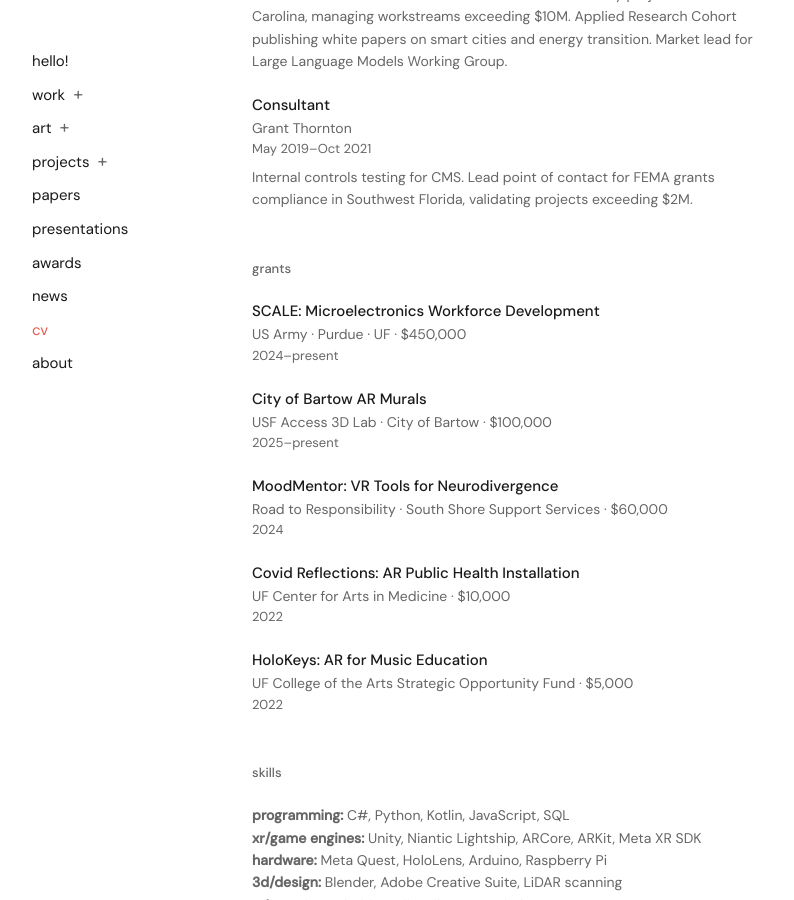
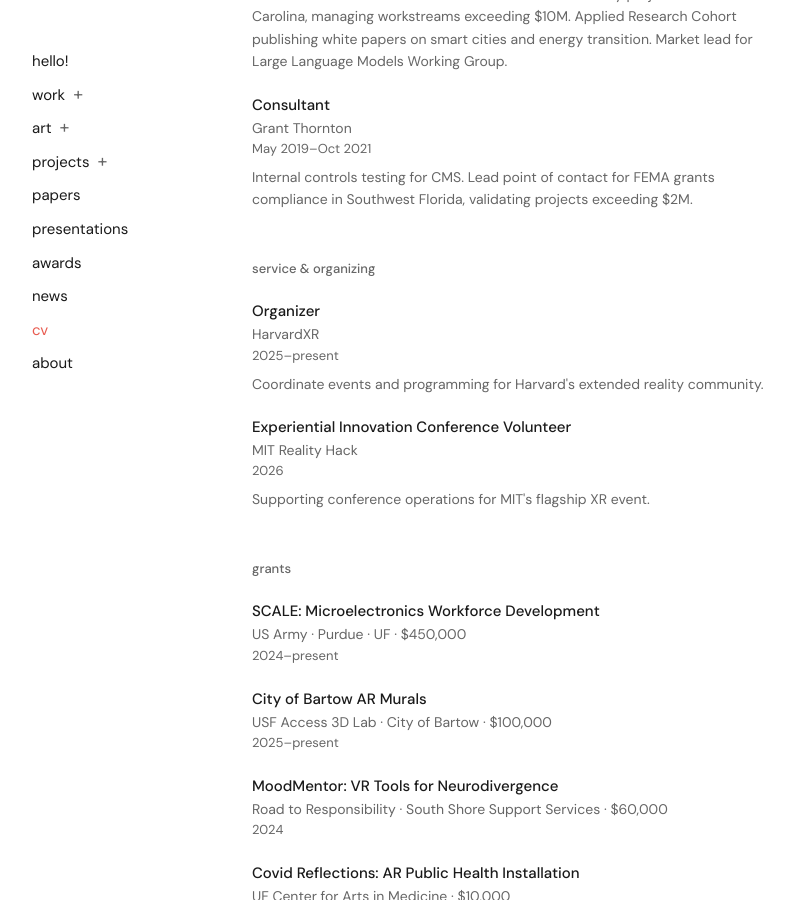
Before and after one commit to austin-from-ais/austinstanbury, a Jekyll site: the page built from cv.html, in a window 1280 px wide and 900 px high, scrolled down 844 px. Shown: the whole window, without its empty margins (16-810 px from the left). Built offline with Jekyll 4.4.1, drawn with Linux system fonts in a browser that asks for light colours.

Commit message:
Add service & organizing section to CV page
HarvardXR organizer role (linked to profile) and MIT Reality
Hack conference volunteer role.

Co-Authored-By: Claude Opus 4.7 (1M context) <noreply@anthropic.com>

```diff
--- a/cv.html
+++ b/cv.html
@@ -49,6 +49,22 @@ permalink: /cv/
 </div>
 
 <div class="cv-section">
+    <h2>service & organizing</h2>
+    <div class="cv-entry">
+        <p class="cv-entry-title">Organizer</p>
+        <p class="cv-entry-org"><a href="https://www.harvardxr.com/people/austin-stanbury" target="_blank">HarvardXR</a></p>
+        <p class="cv-entry-date">2025–present</p>
+        <p class="cv-entry-desc">Coordinate events and programming for Harvard's extended reality community.</p>
+    </div>
+    <div class="cv-entry">
+        <p class="cv-entry-title">Experiential Innovation Conference Volunteer</p>
+        <p class="cv-entry-org">MIT Reality Hack</p>
+        <p class="cv-entry-date">2026</p>
+        <p class="cv-entry-desc">Supporting conference operations for MIT's flagship XR event.</p>
+    </div>
+</div>
+
+<div class="cv-section">
     <h2>grants</h2>
     <div class="cv-entry">
         <p class="cv-entry-title">SCALE: Microelectronics Workforce Development</p>
```
